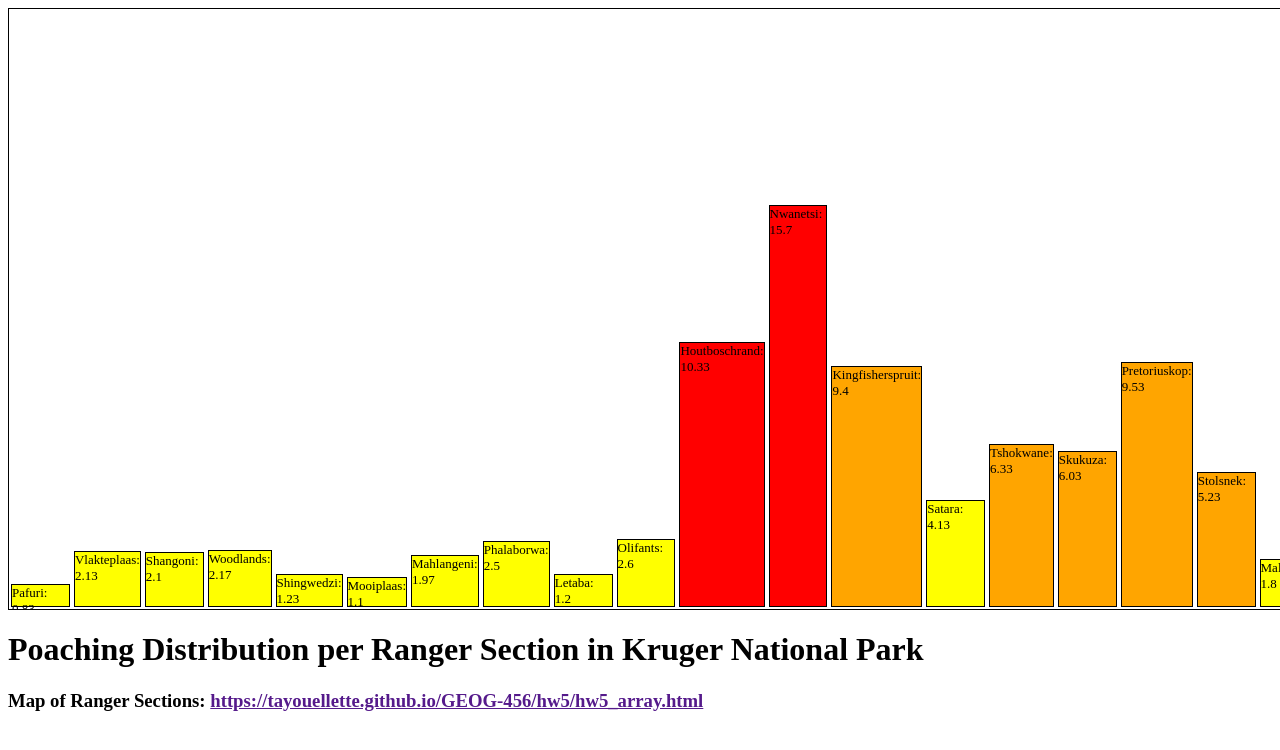
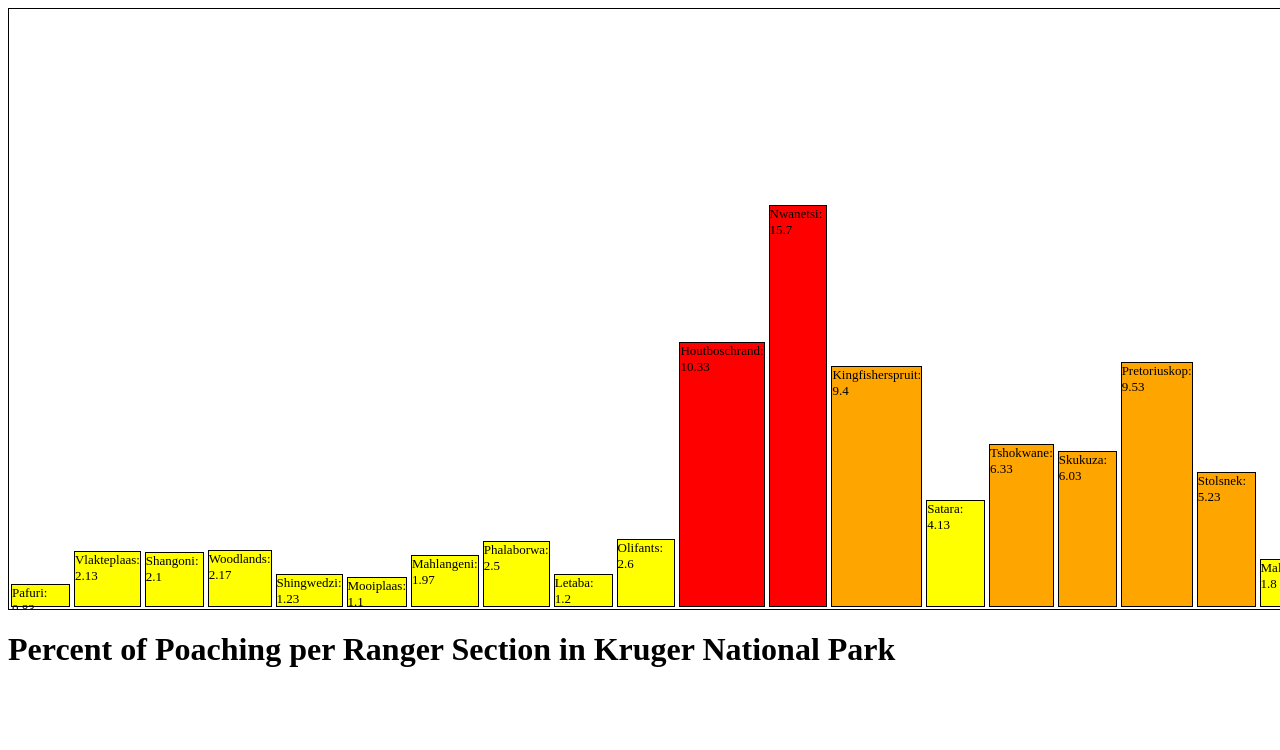
Before and after one commit to tayouellette/GEOG-456, a plain HTML site: page hw5-6/hw6.html in a window 1280 px wide. Shown: the top 750 px of the page. Drawn offline with Linux system fonts and the light colour scheme.

Commit message:
Update hw6.html

```diff
--- a/hw5-6/hw6.html
+++ b/hw5-6/hw6.html
@@ -30,8 +30,7 @@
 </head>
 <body>
     <div id="container"></div>
-    <h1>Poaching Distribution per Ranger Section in Kruger National Park</h1>
-    <h3>Map of Ranger Sections: <a href>https://tayouellette.github.io/GEOG-456/hw5/hw5_array.html</a></h3>
+    <h1>Percent of Poaching per Ranger Section in Kruger National Park</h1>
 
     <script src="var_sections.js"></script>
 
```
